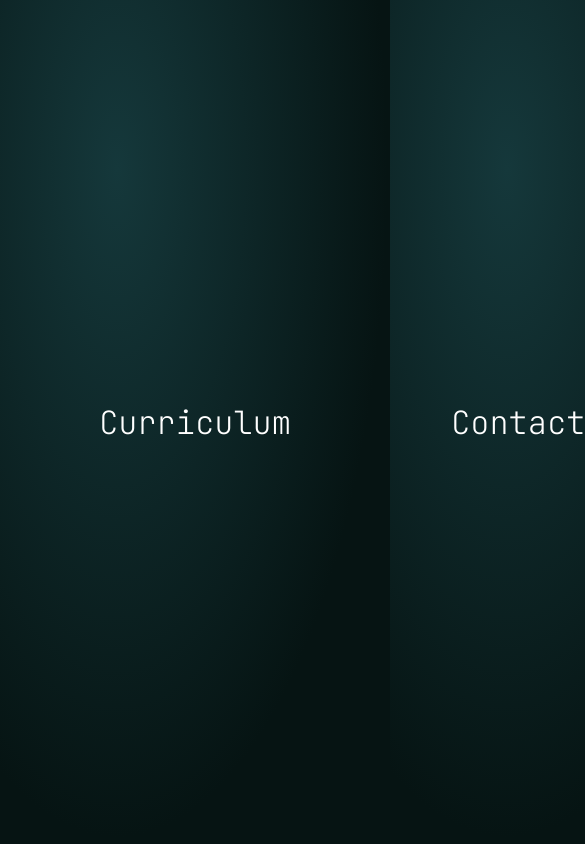
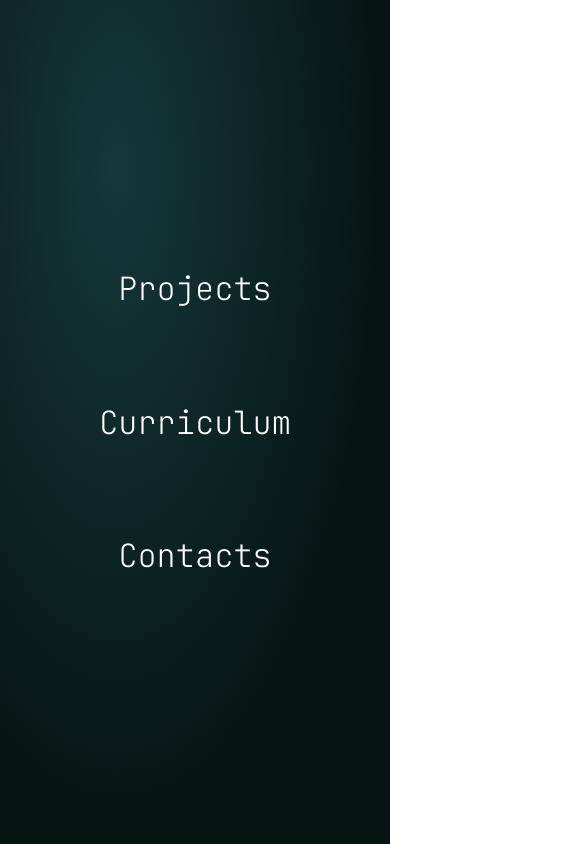
Before and after one commit to PietroLocatelli/pietrolocatelli.github.io, a plain HTML site: page index.html in a window 390 px wide. Shown: the whole page, 585 px wide, since content can reach past the window. Drawn offline with nearby package versions, Linux system fonts and the light colour scheme.

Commit message:
Mobile Layout Fix

```diff
--- a/index.html
+++ b/index.html
@@ -10,6 +10,7 @@
 		<link rel="preload" href="/assets/fonts/JetBrainsMono.woff2" as="font" type="font/woff2" crossorigin />
 		<link rel="stylesheet" href="/styles/main.css" />
 		<link rel="prefetch" href="/projects/" />
+		<link rel="prefetch" href="/curriculum/" />
 		<link rel="prefetch" href="/contacts/" />
 
 		<script type="importmap">
--- a/styles/main.css
+++ b/styles/main.css
@@ -34,8 +34,7 @@ main {
     justify-content: center;
     align-items: center;
     gap: 10rem;
-    height: 100vh;
-    width: 100vw;
+    height: 100dvh;
 
     color: white;
     font-family: "JetBrains Mono", monospace;
@@ -49,7 +48,16 @@ h1 {
                 font-size 0.2s ease;
 }
 
-h1:hover {
-    font-weight: 300 !important;
-    font-size: 3em;
+@media (hover: hover) {
+    h1:hover {
+        font-weight: 300;
+        font-size: 3em;
+    }
 }
+
+@media (max-width: 960px) {
+    main {
+        flex-direction: column;
+        gap: 3rem;
+    }
+}
```
